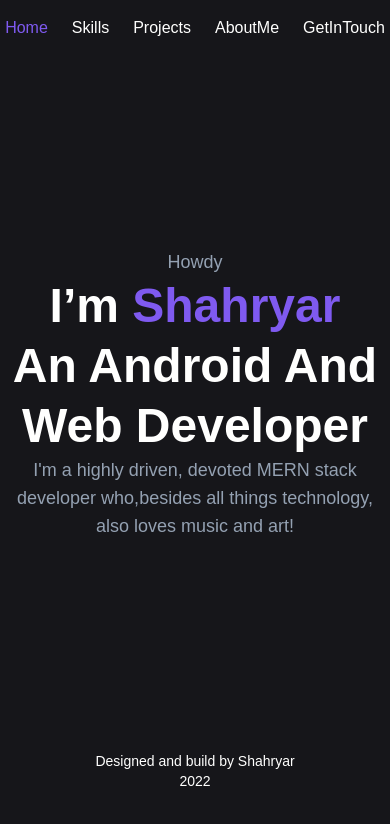
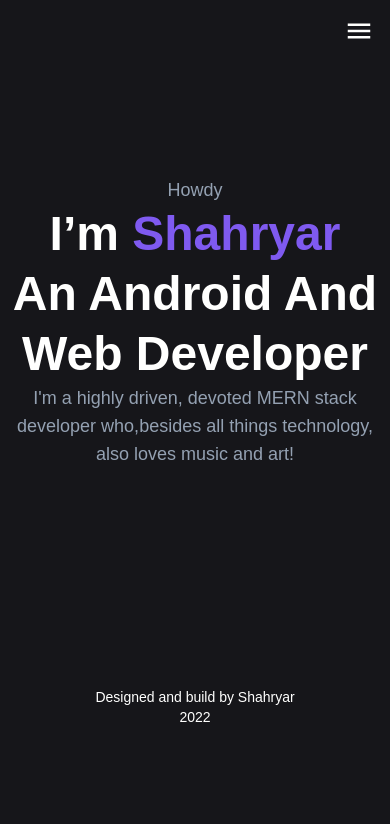
Before and after one commit to Shahryar-Pirooz/Shahryar-Pirooz, a React (Create React App) app: page / in a window 390 px wide. Shown: the top 824 px of the page. Built offline with nearby package versions, Linux system fonts and the light colour scheme; no server answers; some icons are missing.

Commit message:
navbar responsived

```diff
--- a/src/components/navbar.jsx
+++ b/src/components/navbar.jsx
@@ -1,9 +1,12 @@
-import React from 'react'
+import React, { useState } from 'react'
+import { Icon } from '@iconify/react'
 
 export default function NavBar({ state, handler }) {
+  const [isMenuOpenState, setIsMenuOpenState] = useState(false)
   const pages = ['Home', 'Skills', 'Projects', 'AboutMe', 'GetInTouch']
   return (
-    <div className="flex flex-row justify-center items-center my-4">
+    <div>
+      <div className="hidden md:flex flex-row justify-center items-center my-4">
         {pages.map((page) => {
           const pageStyle =
             ' text-head mx-3 cursor-pointer transition-all  duration-500 hover:bg-primary hover:rounded-xl hover:px-3'
@@ -28,5 +31,47 @@ export default function NavBar({ state, handler }) {
           }
         })}
       </div>
+      <div className="flex justify-end md:hidden mt-4 mx-4">
+        <Icon
+          icon={
+            isMenuOpenState ? 'material-symbols:close' : 'material-symbols:menu'
+          }
+          className="absolute text-head text-3xl transition-all duration-1000"
+          onClick={() => setIsMenuOpenState(isMenuOpenState ? false : true)}
+        />
+        <div
+          className={`${
+            isMenuOpenState ? 'h-60' : 'h-0'
+          } flex overflow-hidden w-full transition-all duration-1000 flex-col px-20 bg-background-shade rounded-md`}
+        >
+          {pages.map((page) => {
+            const pageStyle =
+              'text-center text-head my-3 transition-all  duration-500 active:bg-primary active:rounded-md'
+            const selectedStyle = 'text-primary transition-all  duration-500'
+            if (page === state) {
+              return (
+                <p
+                  key={page}
+                  className={`${pageStyle} ${selectedStyle}`}
+                  onClick={() => handler(page)}
+                >
+                  {page}
+                </p>
+              )
+            } else {
+              return (
+                <p
+                  key={page}
+                  className={pageStyle}
+                  onClick={() => handler(page)}
+                >
+                  {page}
+                </p>
               )
             }
+          })}
+        </div>
+      </div>
+    </div>
+  )
+}
--- a/src/components/pages/hero.jsx
+++ b/src/components/pages/hero.jsx
@@ -35,7 +35,7 @@ export default function Hero() {
           <img src={me} alt="it's me" />
         </div>
       </div>
-      <div className="flex flex-col flex-nowrap basis-1/5">
+      <div className="my-10 flex flex-col flex-nowrap basis-1/5 md:my-3">
         <div className="flex flex-row flex-nowrap justify-center">
           {footerIcons.map((icon) => {
             return (
```
Lines whose indentation alone changed are shown as unchanged.
